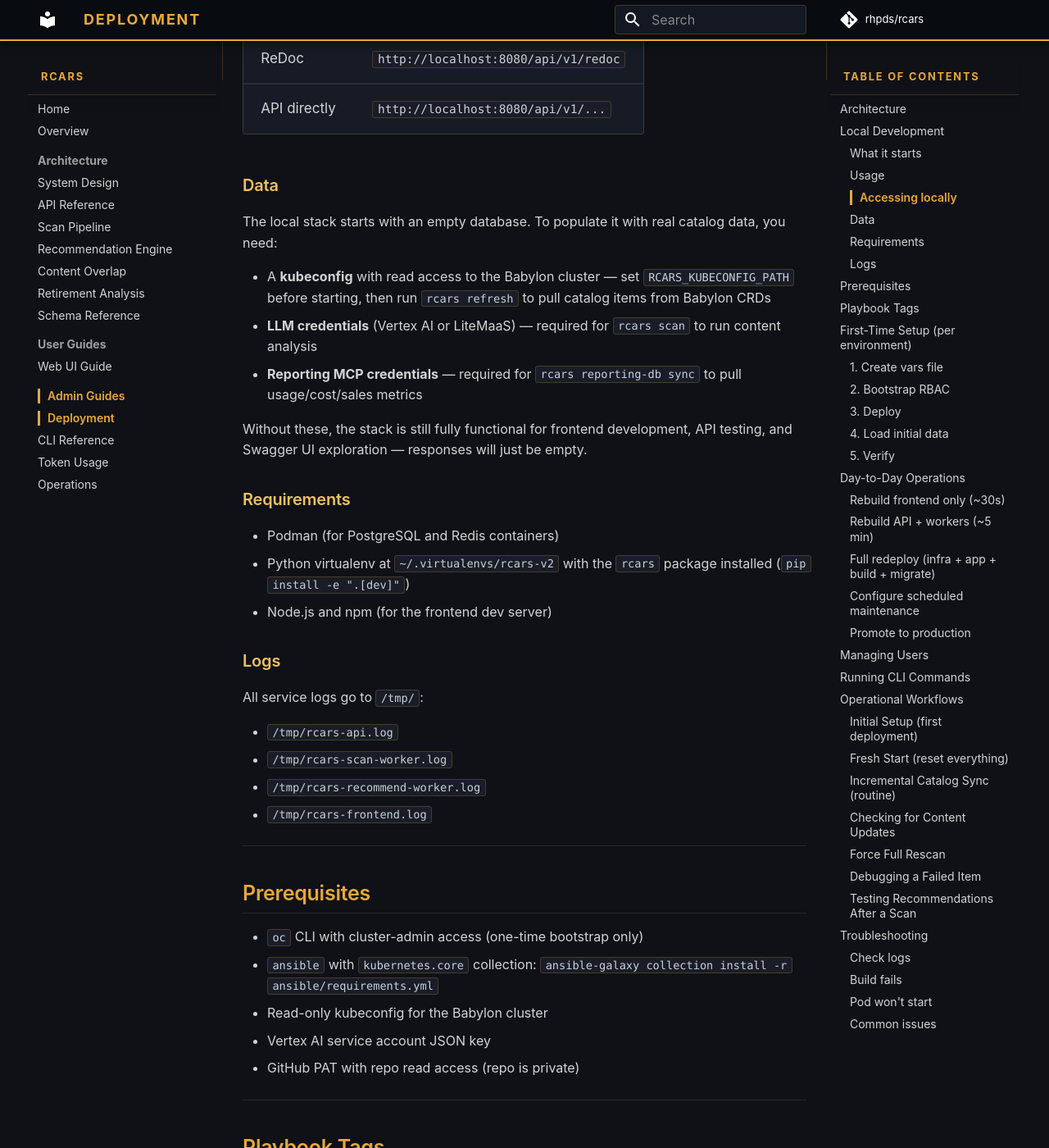
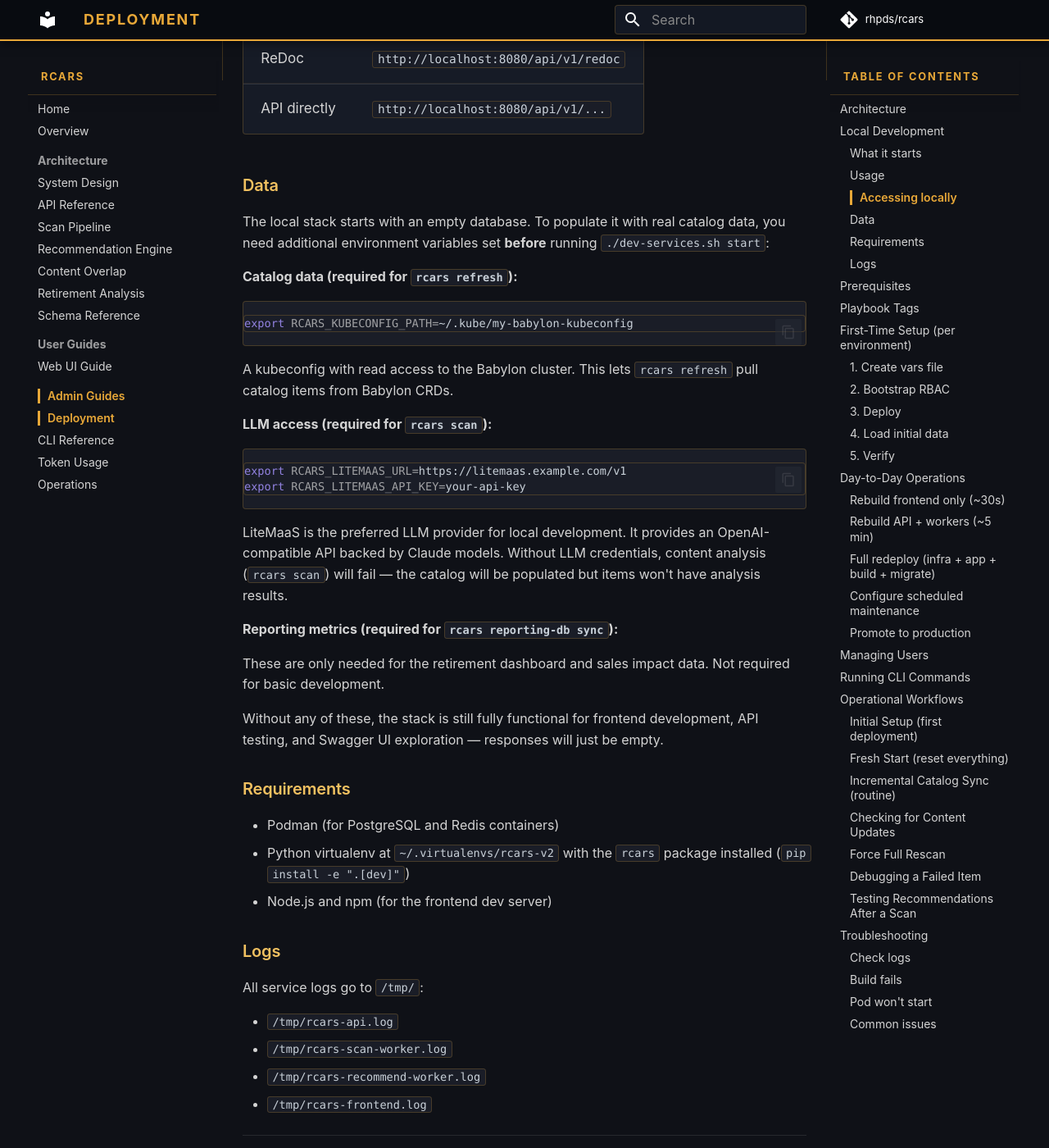
Before and after one commit to rhpds/rcars, an MkDocs documentation site: the page built from docs/admin/deployment.md, in a window 1280 px wide and 1400 px high, scrolled down 2363 px. Shown: the whole window at 82% size. Built offline with MkDocs 1.6.1 and Material for MkDocs 9.7.7, drawn with Linux system fonts in a browser that asks for light colours; comment, search, counter and statistics services are not loaded.

Commit message:
[RHDPCD-167] Add LiteMaaS and kubeconfig setup to local dev docs
Co-Authored-By: Claude Opus 4.6 (1M context) <noreply@anthropic.com>

````diff
--- a/docs/admin/deployment.md
+++ b/docs/admin/deployment.md
@@ -55,13 +55,30 @@ Dev mode sets `RCARS_DEV_USER=dev@redhat.com` with full admin access — no OAut
 
 ### Data
 
-The local stack starts with an empty database. To populate it with real catalog data, you need:
+The local stack starts with an empty database. To populate it with real catalog data, you need additional environment variables set **before** running `./dev-services.sh start`:
 
-- A **kubeconfig** with read access to the Babylon cluster — set `RCARS_KUBECONFIG_PATH` before starting, then run `rcars refresh` to pull catalog items from Babylon CRDs
-- **LLM credentials** (Vertex AI or LiteMaaS) — required for `rcars scan` to run content analysis
-- **Reporting MCP credentials** — required for `rcars reporting-db sync` to pull usage/cost/sales metrics
+**Catalog data (required for `rcars refresh`):**
 
-Without these, the stack is still fully functional for frontend development, API testing, and Swagger UI exploration — responses will just be empty.
+```bash
+export RCARS_KUBECONFIG_PATH=~/.kube/my-babylon-kubeconfig
+```
+
+A kubeconfig with read access to the Babylon cluster. This lets `rcars refresh` pull catalog items from Babylon CRDs.
+
+**LLM access (required for `rcars scan`):**
+
+```bash
+export RCARS_LITEMAAS_URL=https://litemaas.example.com/v1
+export RCARS_LITEMAAS_API_KEY=your-api-key
+```
+
+LiteMaaS is the preferred LLM provider for local development. It provides an OpenAI-compatible API backed by Claude models. Without LLM credentials, content analysis (`rcars scan`) will fail — the catalog will be populated but items won't have analysis results.
+
+**Reporting metrics (required for `rcars reporting-db sync`):**
+
+These are only needed for the retirement dashboard and sales impact data. Not required for basic development.
+
+Without any of these, the stack is still fully functional for frontend development, API testing, and Swagger UI exploration — responses will just be empty.
 
 ### Requirements
 
````
